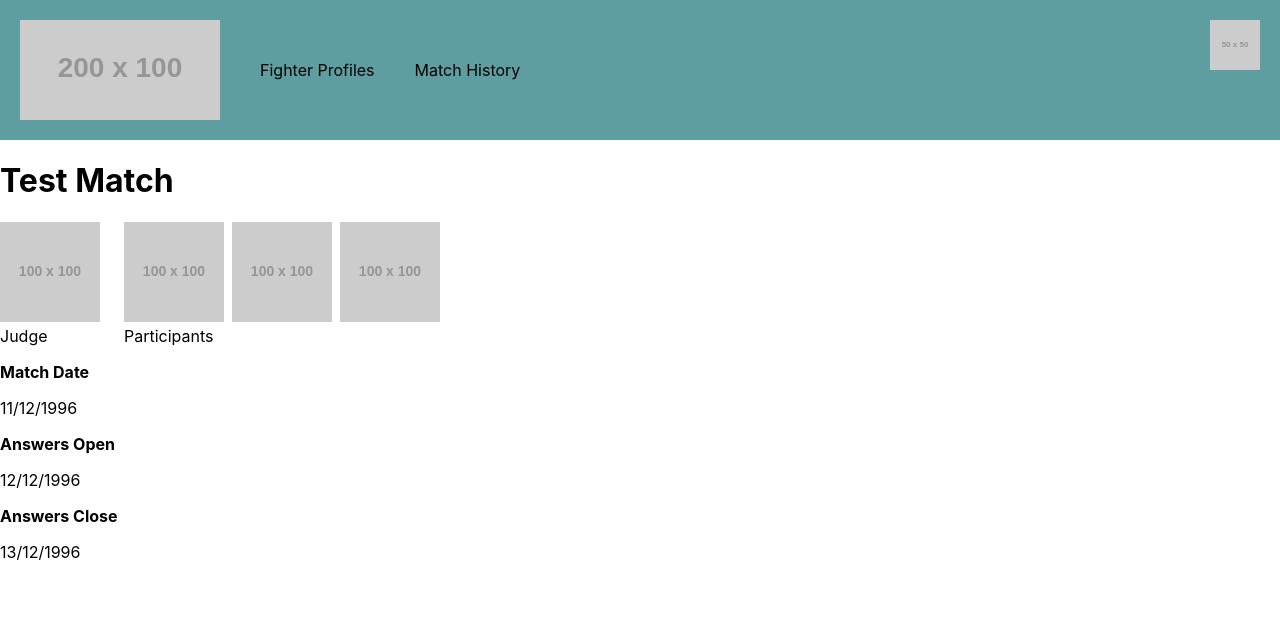
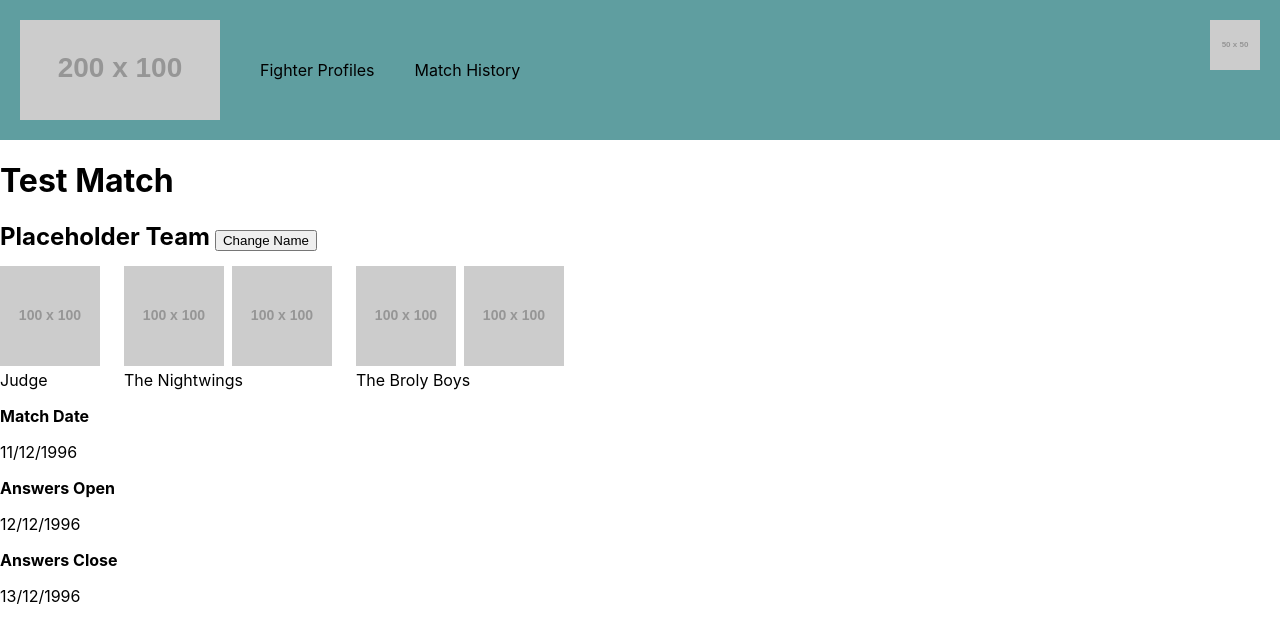
Before and after one commit to rhystaj/game-fights-web-app, a React (Create React App) app in the folder code/game-fights/: page / in a window 1280 px wide. Shown: the top 642 px of the page. Built offline with nearby package versions, Linux system fonts and the light colour scheme.

Commit message:
Create particpant info for teams, and have ParticipantMatchInfo able to switch to it.

```diff
--- a/code/game-fights/src/components/Body.jsx
+++ b/code/game-fights/src/components/Body.jsx
@@ -28,7 +28,7 @@ const Body = props => {
 
     // For testing - remove later.
     case 'match':
-      return <ParticipantMatchInfo matchTitle='Test Match' />
+      return <ParticipantMatchInfo matchTitle='Test Match' teamMatch />
 
     default:
       return <p>{INVALID_STATUS_MESSAGE}</p>
--- a/code/game-fights/src/components/match_info/ParticipantMatchInfo.jsx
+++ b/code/game-fights/src/components/match_info/ParticipantMatchInfo.jsx
@@ -2,9 +2,14 @@ import React from 'react'
 
 import MatchDates from './MatchDates'
 import SoloParticipantInfo from './SoloParticipantInfo'
+import TeamParticipantInfo from './TeamParticipantInfo'
 
 // For testing - remove later.
 const users = ['user1', 'user2', 'user3']
+const teams = [
+  { name: 'The Nightwings', members: ['Rhys', 'Saylor'] },
+  { name: 'The Broly Boys', members: ['Brett', 'Voon'] }
+]
 
 /**
  * Shows the name, participants info, and dates of a match.
@@ -19,7 +24,11 @@ const ParticipantMatchInfo = props => {
   return (
     <div>
       <h1>{props.matchTitle}</h1>
-      <SoloParticipantInfo users={users} />
+      {props.teamMatch ? (
+        <TeamParticipantInfo teamName='Placeholder Team' teams={teams} />
+      ) : (
+        <SoloParticipantInfo users={users} />
+      )}
       <MatchDates
         matchDate='11/12/1996'
         openDate='12/12/1996'
--- a/code/game-fights/src/components/match_info/SoloParticipantInfo.jsx
+++ b/code/game-fights/src/components/match_info/SoloParticipantInfo.jsx
@@ -1,6 +1,6 @@
 import React from 'react'
 
-import './../../style/SoloParticipantInfo.css'
+import './../../style/ParticipantInfo.css'
 
 /**
  * Displays the judge an participants for a solo match.
--- /dev/null
+++ b/code/game-fights/src/components/match_info/TeamParticipantInfo.jsx
@@ -0,0 +1,35 @@
+import React from 'react'
+
+import './../../style/ParticipantInfo.css'
+
+const TeamParticipantInfo = props => {
+  return (
+    <div>
+      <div id='teamName'>
+        <h2>{props.teamName}</h2>
+        <button>Change Name</button>
+      </div>
+
+      {/* Render the image of the Judge */}
+      <div className='userDisplay'>
+        <img src='https://via.placeholder.com/100' alt='Judge' />
+        <p>Judge</p>
+      </div>
+
+      {/* Display the teams. */
+        props.teams.map(team => {
+          return (
+            <div className='userDisplay'>
+              {team.members.map(member => {
+              // Find the image of the member - For now use placeholder images.
+                return <img src='https://via.placeholder.com/100' alt='member' />
+              })}
+              <p>{team.name}</p>
+            </div>
+          )
+        })}
+    </div>
+  )
+}
+
+export default TeamParticipantInfo
--- a/code/game-fights/src/style/SoloParticipantInfo.css
+++ b/code/game-fights/src/style/ParticipantInfo.css
@@ -1,3 +1,16 @@
+#teamName {
+  margin-bottom: 15px;
+}
+
+#teamName h2 {
+  display: inline;
+}
+
+#teamName button {
+  vertical-align: middle;
+  margin-left: 5px;
+}
+
 .userDisplay {
   display: inline-block;
   margin-right: 1em;
```
